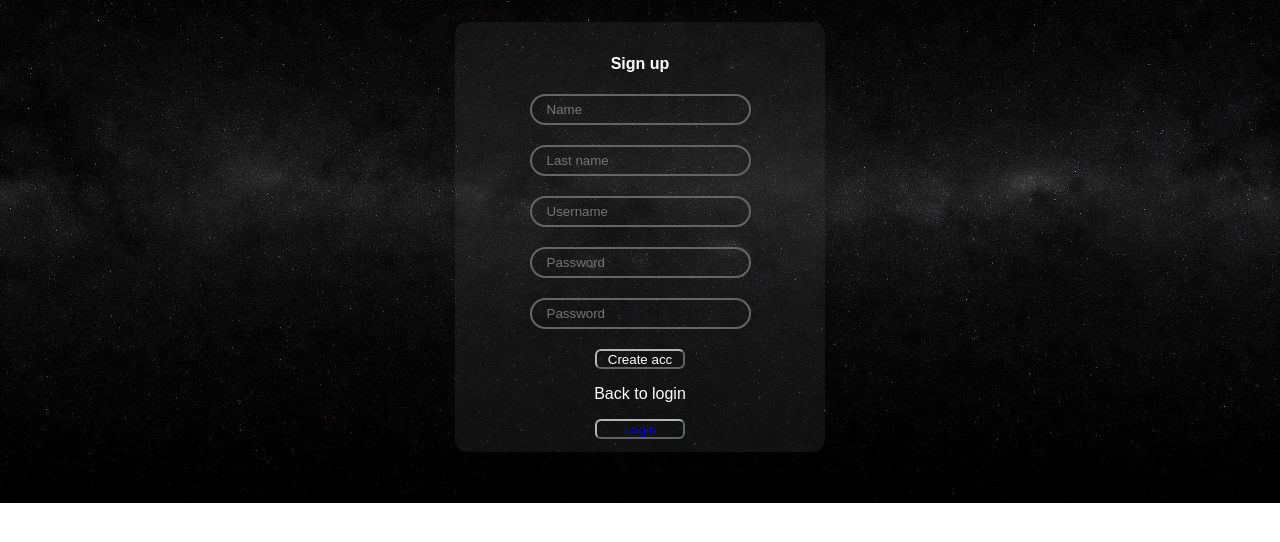
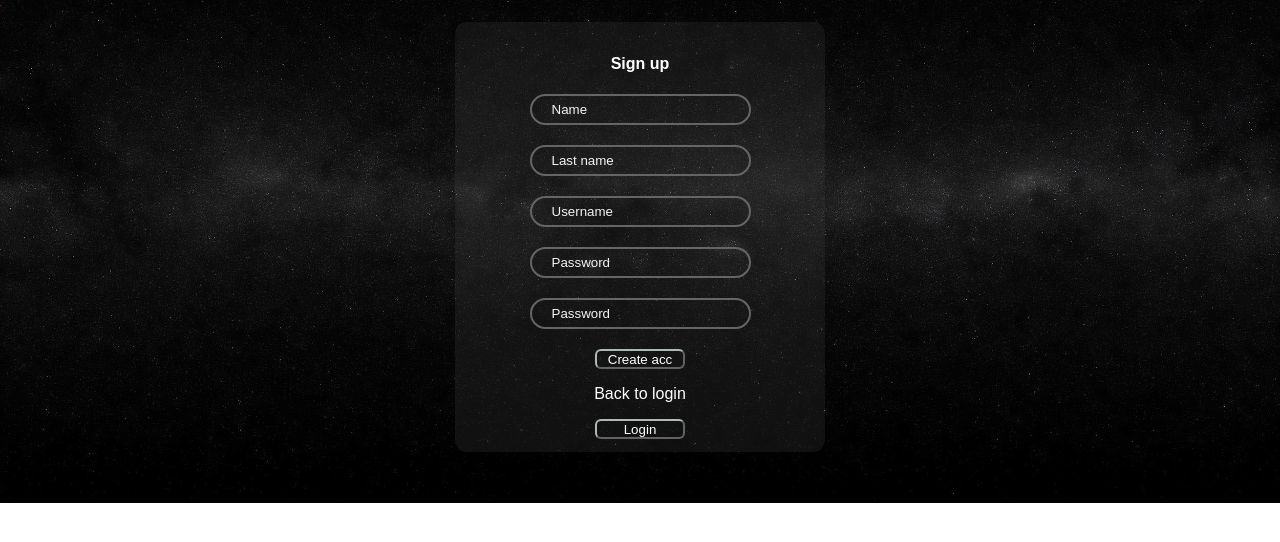
Before and after one commit to Artiye/AstronomyWeb, a PHP site: page /register.html in a window 1280 px wide. Shown: the part 137-679 px from the top of the page. Run offline with PHP 8.4, Linux system fonts and the light colour scheme.

Commit message:
additional style bits on login/register

```diff
--- a/style.css
+++ b/style.css
@@ -54,8 +54,6 @@ margin-bottom: 20px;
     align-self: center;
 }
 
-
-
 .button{
     border:1px solid solid;
     color:white;
@@ -72,3 +70,19 @@ margin-bottom: 20px;
     width:92px ;
     box-shadow: 0 8px 16px 0 rgba(0,0,0,0.2), 0 6px 20px 0 rgba(0,0,0,0.19);
  }
+
+ ::placeholder{
+
+    color:rgba(255, 255, 255, 0.949);
+    text-align: left;
+    padding-left: 5px;
+    }
+
+    a{
+        text-decoration: none;
+        color:white;
+    }
+
+    .option_text{
+    color : white;
+    }
```
